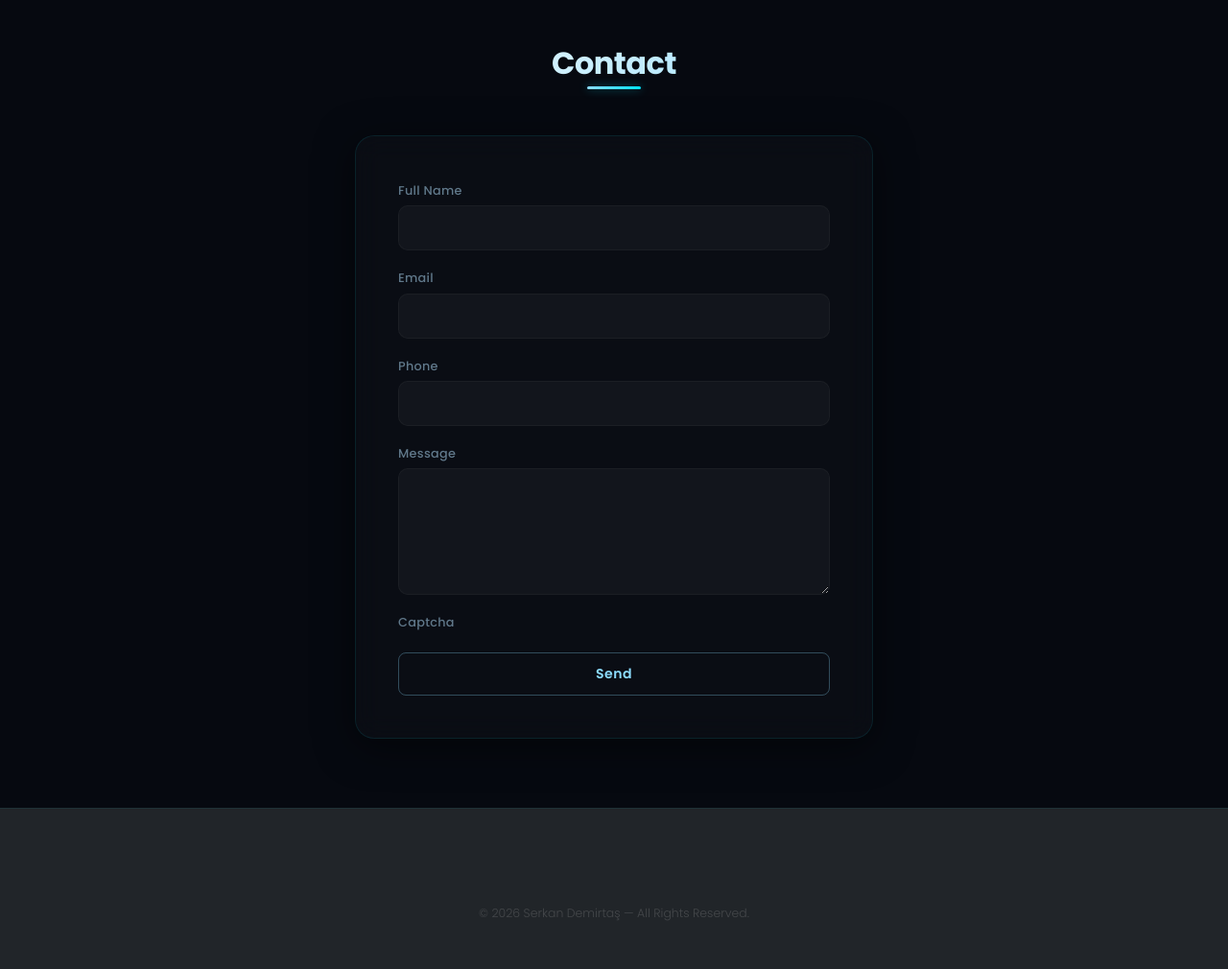
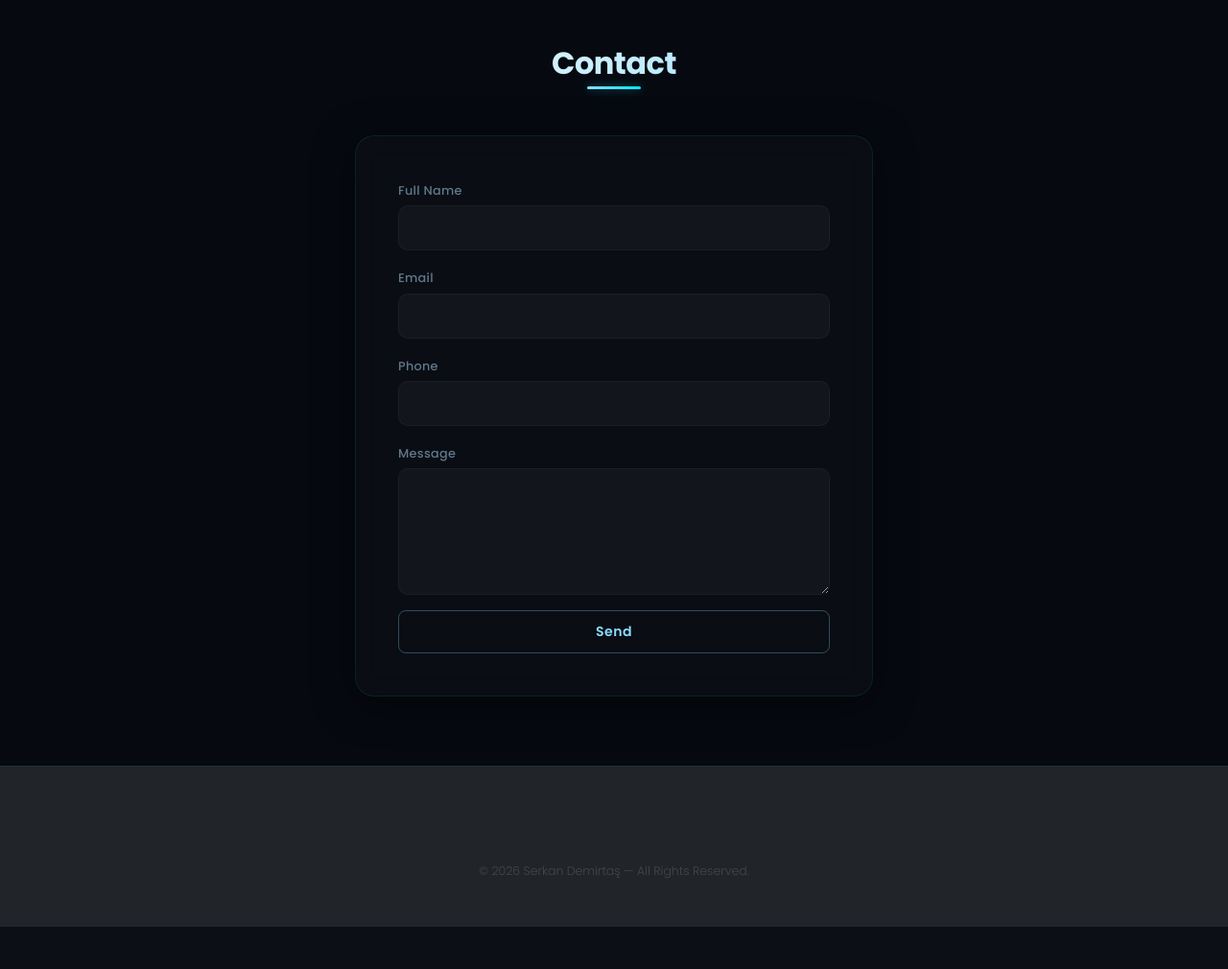
Before and after one commit to serkandemirtas/personal-website, a Django app: template home/templates/home/home.html in a window 1280 px wide. Shown: the part 1618-2628 px from the top of the page at 96% size. After the commit the page ends 2584 px from the top, so only its background shows below. Run offline with Django 5.2, Linux system fonts and the light colour scheme; the template is opened without the code that fills it, so the values that code supplies are empty; some libraries are stand-ins or nearby versions.

Commit message:
Remove captcha from contact form, send email async via thread to prevent site freeze

```diff
--- a/home/forms.py
+++ b/home/forms.py
@@ -1,7 +1,6 @@
 import re
 from django import forms
 from .models import ContactMessage
-from captcha.fields import CaptchaField
 
 XSS_PATTERNS = re.compile(
     r'(<script|</script|javascript:|onerror\s*=|onload\s*=|onclick\s*=|'
@@ -38,7 +37,6 @@ def check_length(value, field_name, max_len):
 
 
 class ContactForm(forms.ModelForm):
-    captcha = CaptchaField()
     website = forms.CharField(required=False, widget=forms.HiddenInput)
 
     class Meta:
--- a/home/templates/home/home.html
+++ b/home/templates/home/home.html
@@ -247,13 +247,6 @@
                             <div class="invalid-feedback">{{ error }}</div>
                         {% endfor %}
                     </div>
-                    <div class="mb-3">
-                        <label for="id_captcha" class="form-label">Captcha</label>
-                        {{ form.captcha }}
-                        {% for error in form.captcha.errors %}
-                            <div class="invalid-feedback d-block">{{ error }}</div>
-                        {% endfor %}
-                    </div>
                     {{ form.website }}
                     <button type="submit" class="btn btn-outline-info">Send</button>
                 </form>
```
Also changed, not shown: home/views.py (+8 -5 lines).
